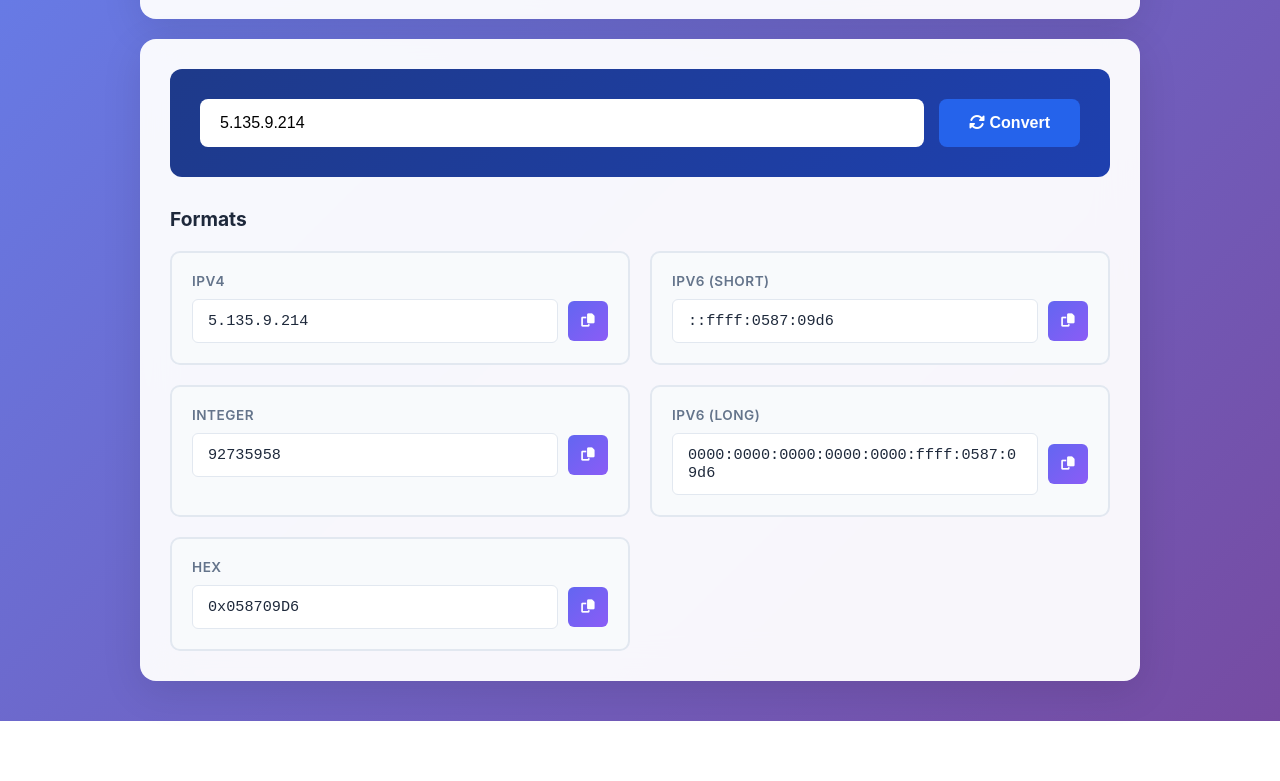
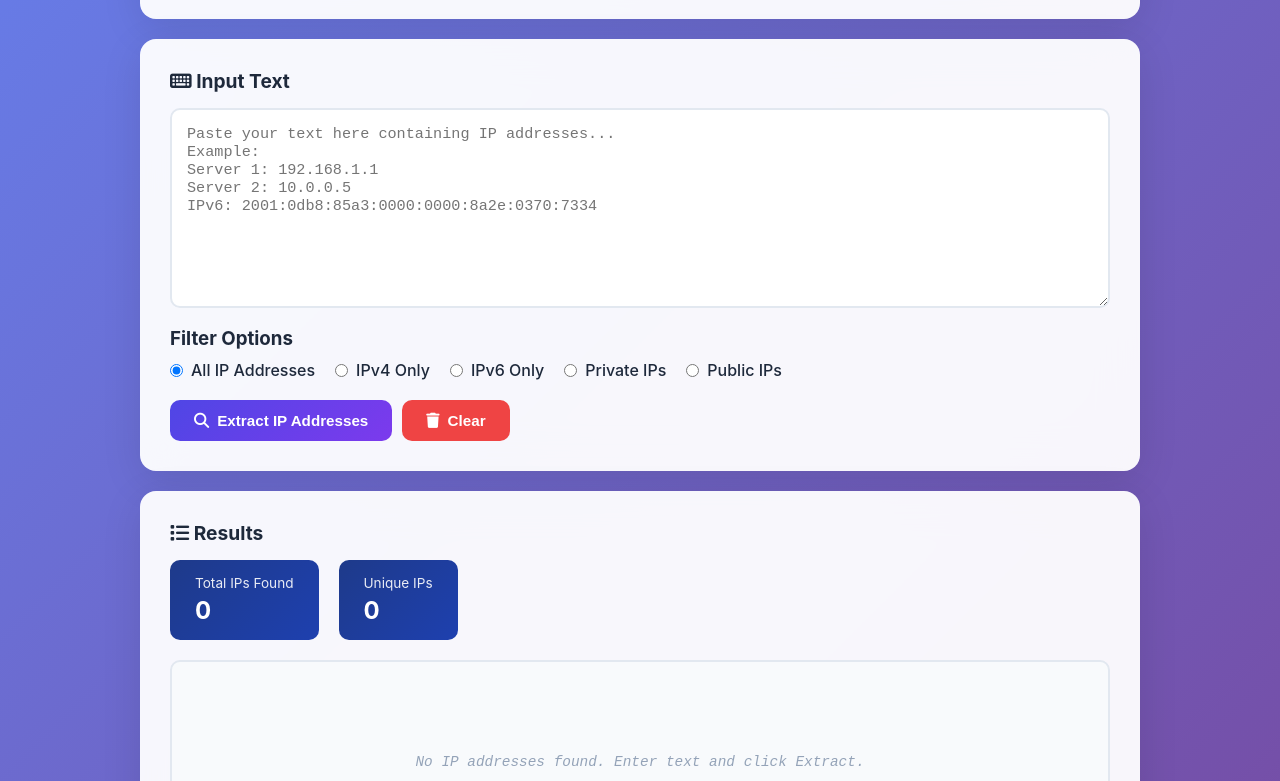
Before and after one commit to onepice1053/email-tools-01, a plain HTML site: page IP-Address-Extractor.html in a window 1280 px wide. Shown: the part 155-936 px from the top of the page. Before the commit the page ends 876 px from the top, so only its background shows below. Drawn offline with Linux system fonts and the light colour scheme.

Commit message:
Revamp IP Address Extractor with filtering options
Updated the IP Address Extractor to include filtering options for IPv4 and IPv6 addresses, along with enhanced UI elements.

```diff
--- a/IP-Address-Extractor.html
+++ b/IP-Address-Extractor.html
@@ -4,7 +4,7 @@
 <head>
     <meta charset="UTF-8">
     <meta name="viewport" content="width=device-width, initial-scale=1.0">
-    <title>IPv4 Converter | Email Tools Suite</title>
+    <title>IP Address Extractor | Email Tools Suite</title>
     <link rel="stylesheet" href="https://cdnjs.cloudflare.com/ajax/libs/font-awesome/6.4.0/css/all.min.css">
     <style>
         * {
@@ -67,7 +67,7 @@
             box-shadow: 0 10px 30px rgba(99, 102, 241, 0.4);
         }
 
-        .converter-panel {
+        .card {
             background: rgba(255, 255, 255, 0.95);
             backdrop-filter: blur(20px);
             border-radius: 16px;
@@ -76,133 +76,160 @@
             margin-bottom: 20px;
         }
 
-        .input-section {
-            background: linear-gradient(135deg, #1e3a8a, #1e40af);
-            padding: 30px;
-            border-radius: 12px;
-            margin-bottom: 30px;
+        .card h2 {
+            font-size: 1.2rem;
+            color: #1e293b;
+            margin-bottom: 15px;
         }
 
-        .input-wrapper {
-            display: flex;
-            gap: 15px;
-            align-items: center;
+        textarea {
+            width: 100%;
+            min-height: 200px;
+            padding: 15px;
+            border: 2px solid #e2e8f0;
+            border-radius: 10px;
+            font-size: 0.95rem;
+            font-family: 'Courier New', monospace;
+            resize: vertical;
+            margin-bottom: 15px;
         }
 
-        .input-wrapper input {
-            flex: 1;
-            padding: 15px 20px;
-            border: none;
-            border-radius: 8px;
-            font-size: 1rem;
+        textarea:focus {
             outline: none;
+            border-color: #6366f1;
         }
 
-        .convert-btn {
-            padding: 15px 30px;
-            background: #2563eb;
-            color: white;
+        .filter-options {
+            display: flex;
+            gap: 20px;
+            margin-bottom: 20px;
+            flex-wrap: wrap;
+        }
+
+        .filter-option {
+            display: flex;
+            align-items: center;
+            gap: 8px;
+        }
+
+        .filter-option input[type="radio"] {
+            cursor: pointer;
+        }
+
+        .filter-option label {
+            cursor: pointer;
+            color: #1e293b;
+            font-weight: 500;
+        }
+
+        .button-group {
+            display: flex;
+            gap: 10px;
+            flex-wrap: wrap;
+        }
+
+        .btn {
+            padding: 12px 24px;
             border: none;
-            border-radius: 8px;
+            border-radius: 10px;
             font-weight: 600;
             cursor: pointer;
             transition: all 0.3s;
-            font-size: 1rem;
+            font-size: 0.95rem;
+            display: inline-flex;
+            align-items: center;
+            gap: 8px;
         }
 
-        .convert-btn:hover {
-            background: #1d4ed8;
+        .btn-primary {
+            background: linear-gradient(135deg, #4f46e5, #7c3aed);
+            color: white;
+        }
+
+        .btn-primary:hover {
+            transform: translateY(-2px);
+            box-shadow: 0 10px 30px rgba(99, 102, 241, 0.4);
+        }
+
+        .btn-secondary {
+            background: #64748b;
+            color: white;
+        }
+
+        .btn-secondary:hover {
+            background: #475569;
             transform: translateY(-2px);
         }
 
-        .formats-title {
-            font-size: 1.2rem;
-            font-weight: 700;
-            color: #1e293b;
-            margin-bottom: 20px;
+        .btn-danger {
+            background: #ef4444;
+            color: white;
         }
 
-        .formats-grid {
-            display: grid;
-            grid-template-columns: repeat(2, 1fr);
-            gap: 20px;
+        .btn-danger:hover {
+            background: #dc2626;
+            transform: translateY(-2px);
         }
 
-        .format-box {
+        .stats {
+            display: flex;
+            gap: 20px;
+            margin-bottom: 20px;
+            flex-wrap: wrap;
+        }
+
+        .stat-box {
+            background: linear-gradient(135deg, #1e3a8a, #1e40af);
+            padding: 15px 25px;
+            border-radius: 10px;
+            color: white;
+        }
+
+        .stat-label {
+            font-size: 0.85rem;
+            opacity: 0.9;
+            margin-bottom: 5px;
+        }
+
+        .stat-value {
+            font-size: 1.5rem;
+            font-weight: 700;
+        }
+
+        .results-display {
             background: #f8fafc;
+            border: 2px solid #e2e8f0;
             border-radius: 10px;
             padding: 20px;
-            border: 2px solid #e2e8f0;
-            transition: all 0.3s;
+            min-height: 150px;
+            font-family: 'Courier New', monospace;
+            font-size: 0.9rem;
+            white-space: pre-wrap;
+            word-break: break-all;
+            color: #1e293b;
+            max-height: 400px;
+            overflow-y: auto;
         }
 
-        .format-box:hover {
-            border-color: #6366f1;
-            box-shadow: 0 4px 15px rgba(99, 102, 241, 0.1);
-        }
-
-        .format-label {
-            font-size: 0.85rem;
-            color: #64748b;
-            font-weight: 600;
-            margin-bottom: 10px;
-            text-transform: uppercase;
-            letter-spacing: 0.5px;
-        }
-
-        .format-value-wrapper {
-            display: flex;
-            align-items: center;
-            gap: 10px;
-        }
-
-        .format-value {
-            flex: 1;
-            padding: 12px 15px;
-            background: white;
-            border: 1px solid #e2e8f0;
-            border-radius: 6px;
-            font-family: 'Courier New', monospace;
-            font-size: 0.95rem;
-            color: #1e293b;
-            word-break: break-all;
-        }
-
-        .copy-btn {
-            padding: 10px;
-            background: linear-gradient(135deg, #6366f1, #8b5cf6);
-            color: white;
-            border: none;
-            border-radius: 6px;
-            cursor: pointer;
-            transition: all 0.3s;
-            width: 40px;
-            height: 40px;
-            display: flex;
-            align-items: center;
-            justify-content: center;
-        }
-
-        .copy-btn:hover {
-            transform: scale(1.1);
-            box-shadow: 0 4px 15px rgba(99, 102, 241, 0.3);
-        }
-
-        .copy-btn.copied {
-            background: #10b981;
+        .empty-state {
+            color: #94a3b8;
+            text-align: center;
+            padding: 40px 20px;
+            font-style: italic;
         }
 
         @media (max-width: 768px) {
-            .formats-grid {
-                grid-template-columns: 1fr;
-            }
-
-            .input-wrapper {
+            .stats {
                 flex-direction: column;
             }
 
-            .convert-btn {
+            .button-group {
+                flex-direction: column;
+            }
+
+            .btn {
                 width: 100%;
+                justify-content: center;
             }
         }
     </style>
@@ -215,159 +242,219 @@
 
         <div class="header">
             <h1>
-                <i class="fas fa-exchange-alt"></i>
-                IPv4 Converter
+                <i class="fas fa-network-wired"></i>
+                IP Address Extractor
             </h1>
-            <p>Convert IP addresses to decimal format, integer format, and more!</p>
+            <p>Extract IPv4 and IPv6 addresses from text with precision and filtering options.</p>
         </div>
 
-        <div class="converter-panel">
-            <div class="input-section">
-                <div class="input-wrapper">
-                    <input
-                        type="text"
-                        id="ipInput"
-                        placeholder="5.135.9.214"
-                        value="5.135.9.214"
-                    >
-                    <button class="convert-btn" onclick="convertIP()">
-                        <i class="fas fa-sync-alt"></i> Convert
+        <div class="card">
+            <h2><i class="fas fa-keyboard"></i> Input Text</h2>
+            <textarea id="inputText" placeholder="Paste your text here containing IP addresses...
+Example:
+Server 1: 192.168.1.1
+Server 2: 10.0.0.5
+IPv6: 2001:0db8:85a3:0000:0000:8a2e:0370:7334
+"></textarea>
+
+            <h3 style="margin-bottom: 10px; color: #1e293b;">Filter Options</h3>
+            <div class="filter-options">
+                <div class="filter-option">
+                    <input type="radio" id="filterAll" name="filterType" value="all" checked>
+                    <label for="filterAll">All IP Addresses</label>
+                </div>
+                <div class="filter-option">
+                    <input type="radio" id="filterIPv4" name="filterType" value="ipv4">
+                    <label for="filterIPv4">IPv4 Only</label>
+                </div>
+                <div class="filter-option">
+                    <input type="radio" id="filterIPv6" name="filterType" value="ipv6">
+                    <label for="filterIPv6">IPv6 Only</label>
+                </div>
+                <div class="filter-option">
+                    <input type="radio" id="filterPrivate" name="filterType" value="private">
+                    <label for="filterPrivate">Private IPs</label>
+                </div>
+                <div class="filter-option">
+                    <input type="radio" id="filterPublic" name="filterType" value="public">
+                    <label for="filterPublic">Public IPs</label>
+                </div>
+            </div>
+
+            <div class="button-group">
+                <button id="extractBtn" class="btn btn-primary">
+                    <i class="fas fa-search"></i> Extract IP Addresses
+                </button>
+                <button id="clearBtn" class="btn btn-danger">
+                    <i class="fas fa-trash"></i> Clear
                 </button>
             </div>
         </div>
 
-            <h2 class="formats-title">Formats</h2>
+        <div class="card">
+            <h2><i class="fas fa-list"></i> Results</h2>
 
-            <div class="formats-grid">
-                <div class="format-box">
-                    <div class="format-label">IPv4</div>
-                    <div class="format-value-wrapper">
-                        <div class="format-value" id="ipv4Value">-</div>
-                        <button class="copy-btn" onclick="copyValue('ipv4Value', this)">
-                            <i class="fas fa-copy"></i>
-                        </button>
+            <div class="stats">
+                <div class="stat-box">
+                    <div class="stat-label">Total IPs Found</div>
+                    <div class="stat-value" id="totalIPs">0</div>
+                </div>
+                <div class="stat-box">
+                    <div class="stat-label">Unique IPs</div>
+                    <div class="stat-value" id="uniqueIPs">0</div>
                 </div>
             </div>
 
-                <div class="format-box">
-                    <div class="format-label">IPv6 (short)</div>
-                    <div class="format-value-wrapper">
-                        <div class="format-value" id="ipv6ShortValue">-</div>
-                        <button class="copy-btn" onclick="copyValue('ipv6ShortValue', this)">
-                            <i class="fas fa-copy"></i>
-                        </button>
-                    </div>
+            <div class="results-display" id="resultsDisplay">
+                <div class="empty-state">No IP addresses found. Enter text and click Extract.</div>
             </div>
 
-                <div class="format-box">
-                    <div class="format-label">Integer</div>
-                    <div class="format-value-wrapper">
-                        <div class="format-value" id="integerValue">-</div>
-                        <button class="copy-btn" onclick="copyValue('integerValue', this)">
-                            <i class="fas fa-copy"></i>
+            <div class="button-group" style="margin-top: 15px;">
+                <button id="copyBtn" class="btn btn-secondary">
+                    <i class="fas fa-copy"></i> Copy Results
                 </button>
-                    </div>
-                </div>
-
-                <div class="format-box">
-                    <div class="format-label">IPv6 (long)</div>
-                    <div class="format-value-wrapper">
-                        <div class="format-value" id="ipv6LongValue">-</div>
-                        <button class="copy-btn" onclick="copyValue('ipv6LongValue', this)">
-                            <i class="fas fa-copy"></i>
+                <button id="downloadBtn" class="btn btn-secondary">
+                    <i class="fas fa-download"></i> Download as TXT
                 </button>
-                    </div>
-                </div>
-
-                <div class="format-box">
-                    <div class="format-label">Hex</div>
-                    <div class="format-value-wrapper">
-                        <div class="format-value" id="hexValue">-</div>
-                        <button class="copy-btn" onclick="copyValue('hexValue', this)">
-                            <i class="fas fa-copy"></i>
-                        </button>
-                    </div>
-                </div>
             </div>
         </div>
     </div>
 
     <script>
-        // Convert on page load with default value
-        window.addEventListener('load', () => {
-            convertIP();
-        });
+        const inputText = document.getElementById('inputText');
+        const extractBtn = document.getElementById('extractBtn');
+        const clearBtn = document.getElementById('clearBtn');
+        const resultsDisplay = document.getElementById('resultsDisplay');
+        const totalIPs = document.getElementById('totalIPs');
+        const uniqueIPs = document.getElementById('uniqueIPs');
+        const copyBtn = document.getElementById('copyBtn');
+        const downloadBtn = document.getElementById('downloadBtn');
+        const filterTypeRadios = document.querySelectorAll('input[name="filterType"]');
 
-        // Allow Enter key to trigger conversion
-        document.getElementById('ipInput').addEventListener('keypress', (e) => {
-            if (e.key === 'Enter') {
-                convertIP();
+        let extractedIPs = [];
+
+        function extractIPAddresses(text, filterType = 'all') {
+            if (!text || text.trim() === '') {
+                return [];
             }
-        });
 
-        function convertIP() {
-            const ipInput = document.getElementById('ipInput').value.trim();
+            // IPv4 pattern
+            const ipv4Pattern = /\b(?:(?:25[0-5]|2[0-4][0-9]|[01]?[0-9][0-9]?)\.){3}(?:25[0-5]|2[0-4][0-9]|[01]?[0-9][0-9]?)\b/g;
 
-            if (!isValidIPv4(ipInput)) {
-                alert('Please enter a valid IPv4 address (e.g., 5.135.9.214)');
+            // IPv6 pattern (simplified)
+            const ipv6Pattern = /\b(?:[0-9a-fA-F]{1,4}:){7}[0-9a-fA-F]{1,4}\b|\b(?:[0-9a-fA-F]{1,4}:){1,7}:\b|\b(?:[0-9a-fA-F]{1,4}:){1,6}:[0-9a-fA-F]{1,4}\b|\b::(?:[0-9a-fA-F]{1,4}:){0,5}[0-9a-fA-F]{1,4}\b/g;
+
+            let ipv4Matches = text.match(ipv4Pattern) || [];
+            let ipv6Matches = text.match(ipv6Pattern) || [];
+
+            // Filter based on selection
+            if (filterType === 'ipv4') {
+                return [...new Set(ipv4Matches)];
+            } else if (filterType === 'ipv6') {
+                return [...new Set(ipv6Matches)];
+            } else if (filterType === 'private') {
+                ipv4Matches = ipv4Matches.filter(ip => isPrivateIP(ip));
+                return [...new Set(ipv4Matches)];
+            } else if (filterType === 'public') {
+                ipv4Matches = ipv4Matches.filter(ip => !isPrivateIP(ip));
+                return [...new Set(ipv4Matches)];
+            } else {
+                // All
+                return [...new Set([...ipv4Matches, ...ipv6Matches])];
+            }
+        }
+
+        function isPrivateIP(ip) {
+            const parts = ip.split('.').map(Number);
+
+            // 10.0.0.0/8
+            if (parts[0] === 10) return true;
+
+            // 172.16.0.0/12
+            if (parts[0] === 172 && parts[1] >= 16 && parts[1] <= 31) return true;
+
+            // 192.168.0.0/16
+            if (parts[0] === 192 && parts[1] === 168) return true;
+
+            // 127.0.0.0/8 (loopback)
+            if (parts[0] === 127) return true;
+
+            return false;
+        }
+
+        function displayResults(ips) {
+            if (ips.length === 0) {
+                resultsDisplay.innerHTML = '<div class="empty-state">No IP addresses found. Try different text or filter options.</div>';
+                totalIPs.textContent = '0';
+                uniqueIPs.textContent = '0';
+                extractedIPs = [];
                 return;
             }
 
-            const parts = ipInput.split('.').map(Number);
-
-            // IPv4
-            document.getElementById('ipv4Value').textContent = ipInput;
-
-            // Integer
-            const intValue = (parts[0] << 24) + (parts[1] << 16) + (parts[2] << 8) + parts[3];
-            document.getElementById('integerValue').textContent = intValue >>> 0; // Unsigned
-
-            // Hex
-            const hexValue = '0x' + parts.map(p => {
-                return p.toString(16).padStart(2, '0').toUpperCase();
-            }).join('');
-            document.getElementById('hexValue').textContent = hexValue;
-
-            // IPv6 (short) - IPv4-mapped IPv6 address
-            const hexOctets = parts.map(p => p.toString(16).padStart(2, '0'));
-            const ipv6Short = `::ffff:${hexOctets[0]}${hexOctets[1]}:${hexOctets[2]}${hexOctets[3]}`;
-            document.getElementById('ipv6ShortValue').textContent = ipv6Short;
-
-            // IPv6 (long) - Full notation
-            const ipv6Long = `0000:0000:0000:0000:0000:ffff:${hexOctets[0]}${hexOctets[1]}:${hexOctets[2]}${hexOctets[3]}`;
-            document.getElementById('ipv6LongValue').textContent = ipv6Long;
+            resultsDisplay.innerHTML = ips.join('\n');
+            totalIPs.textContent = ips.length;
+            uniqueIPs.textContent = ips.length;
+            extractedIPs = ips;
         }
 
-        function isValidIPv4(ip) {
-            const ipv4Regex = /^(?:(?:25[0-5]|2[0-4][0-9]|[01]?[0-9][0-9]?)\.){3}(?:25[0-5]|2[0-4][0-9]|[01]?[0-9][0-9]?)$/;
-            return ipv4Regex.test(ip);
-        }
+        extractBtn.addEventListener('click', () => {
+            const text = inputText.value;
+            const filterType = Array.from(filterTypeRadios).find(radio => radio.checked).value;
+            const ips = extractIPAddresses(text, filterType);
+            displayResults(ips);
+        });
 
-        function copyValue(elementId, button) {
-            const element = document.getElementById(elementId);
-            const text = element.textContent;
+        clearBtn.addEventListener('click', () => {
+            inputText.value = '';
+            resultsDisplay.innerHTML = '<div class="empty-state">No IP addresses found. Enter text and click Extract.</div>';
+            totalIPs.textContent = '0';
+            uniqueIPs.textContent = '0';
+            extractedIPs = [];
+        });
 
-            if (text === '-') {
+        copyBtn.addEventListener('click', () => {
+            if (extractedIPs.length === 0) {
+                alert('No results to copy!');
                 return;
             }
 
+            const text = extractedIPs.join('\n');
             navigator.clipboard.writeText(text).then(() => {
-                // Visual feedback
-                const icon = button.querySelector('i');
-                const originalClass = icon.className;
-
-                button.classList.add('copied');
-                icon.className = 'fas fa-check';
-
+                const originalText = copyBtn.innerHTML;
+                copyBtn.innerHTML = '<i class="fas fa-check"></i> Copied!';
                 setTimeout(() => {
-                    button.classList.remove('copied');
-                    icon.className = originalClass;
-                }, 1500);
+                    copyBtn.innerHTML = originalText;
+                }, 2000);
             }).catch(err => {
                 console.error('Failed to copy:', err);
                 alert('Failed to copy to clipboard');
             });
+        });
+
+        downloadBtn.addEventListener('click', () => {
+            if (extractedIPs.length === 0) {
+                alert('No results to download!');
+                return;
             }
+
+            const content = extractedIPs.join('\n');
+            const blob = new Blob([content], { type: 'text/plain' });
+            const url = URL.createObjectURL(blob);
+            const a = document.createElement('a');
+            a.href = url;
+            a.download = 'ip-addresses.txt';
+            document.body.appendChild(a);
+            a.click();
+            document.body.removeChild(a);
+            URL.revokeObjectURL(url);
+        });
+
+        // Allow Enter key in textarea to trigger extraction (Ctrl+Enter)
+        inputText.addEventListener('keydown', (e) => {
+            if (e.ctrlKey && e.key === 'Enter') {
+                extractBtn.click();
+            }
+        });
     </script>
 </body>
 </html>
```
Lines whose indentation alone changed are shown as unchanged.
